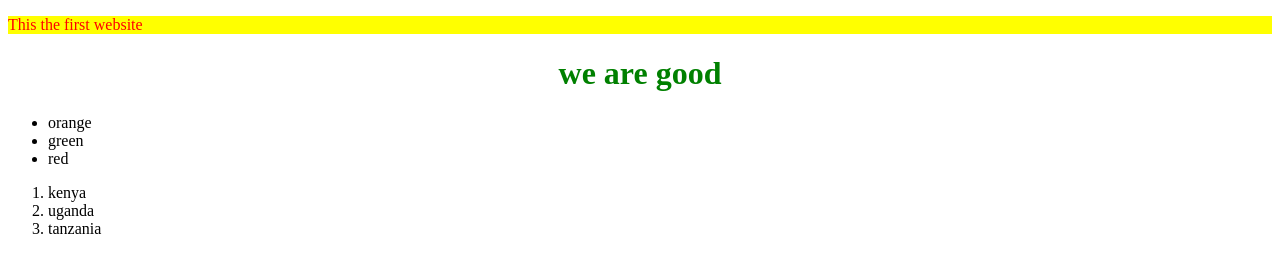
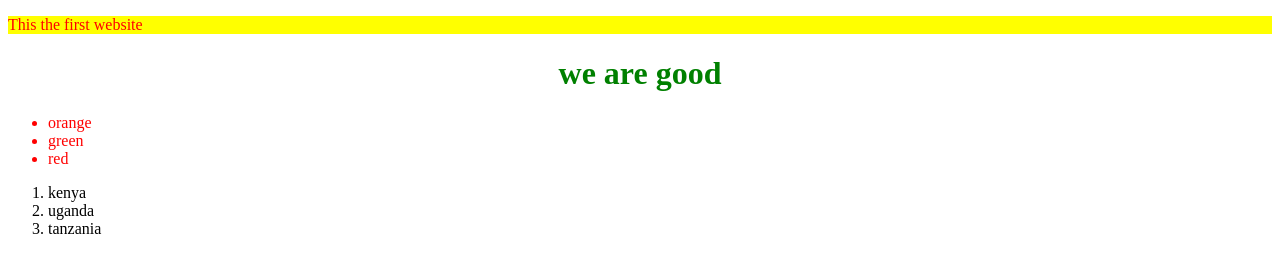
Before and after one commit to Maurice5050/wed-wedsite, a plain HTML site: page index.html in a window 1280 px wide. Drawn offline with Linux system fonts and the light colour scheme.

Commit message:
edited color

```diff
--- a/styles.css
+++ b/styles.css
@@ -12,5 +12,5 @@ p {
   background-color: yellow;
 }
 ul{
-  color-white;
+  color: red;
 }
```
